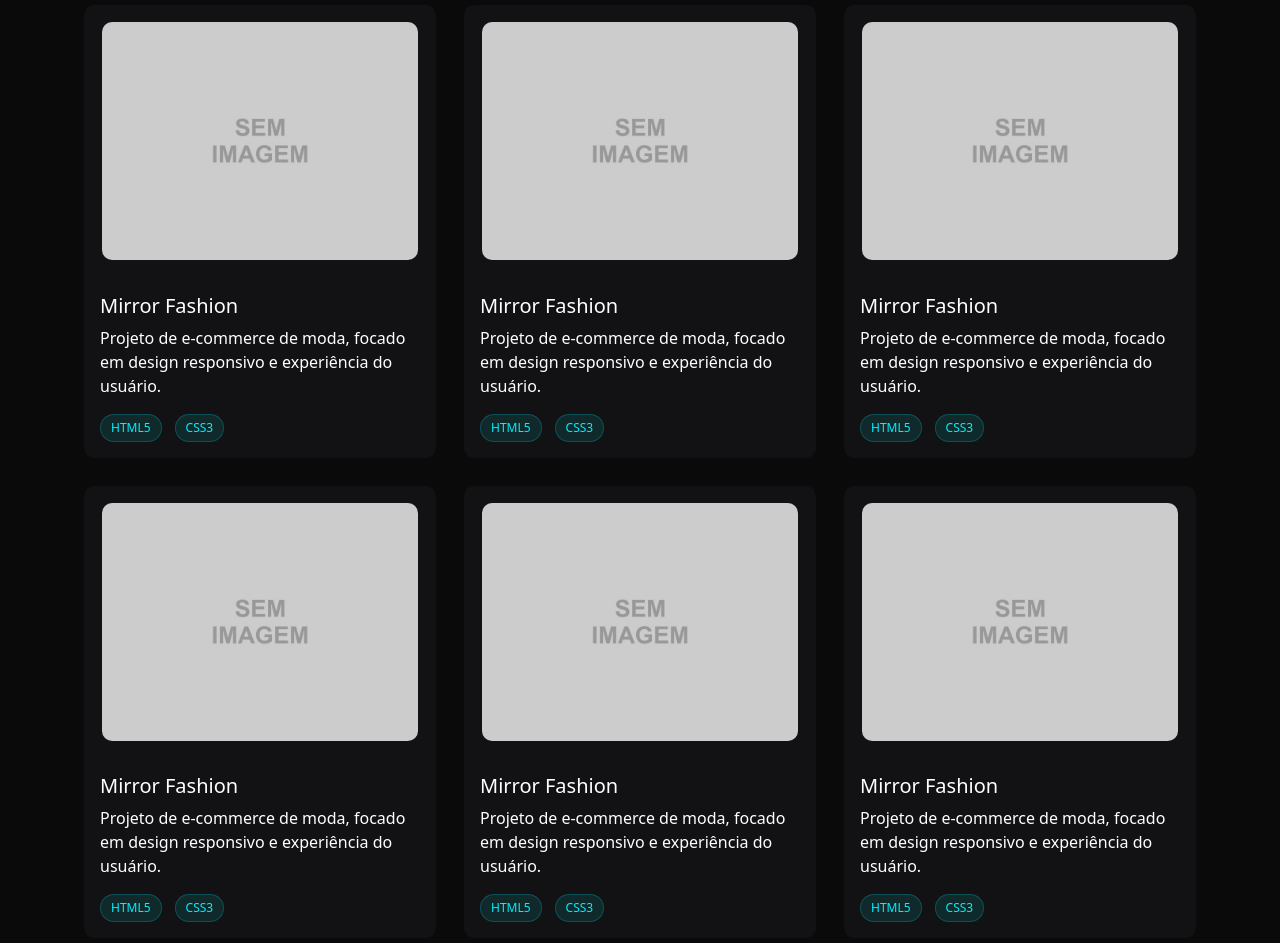
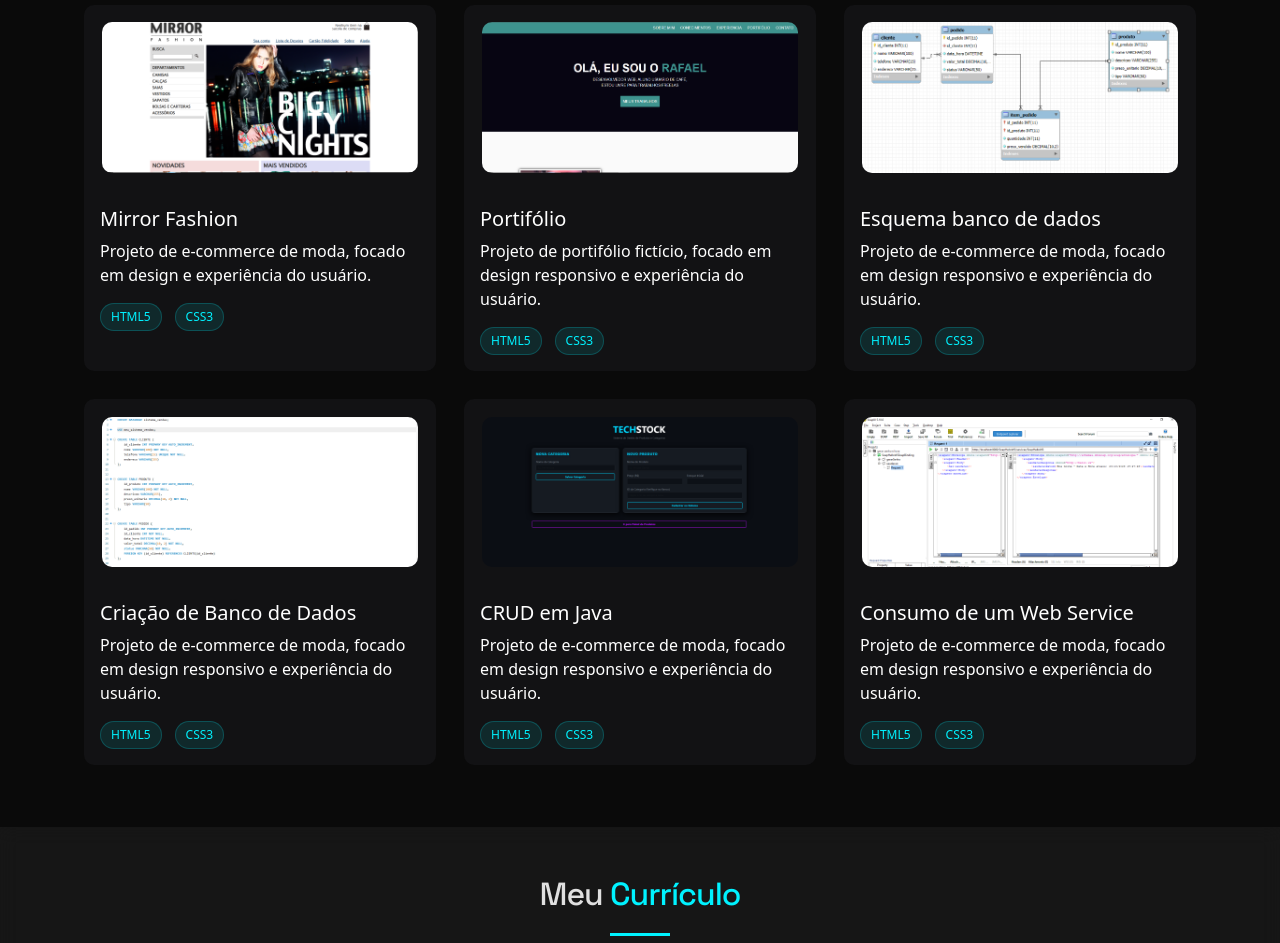
Before and after one commit to RafaelFassa/Portifolio, a plain HTML site: page index.html in a window 1280 px wide. Shown: the part 1547-2490 px from the top of the page. Drawn offline with nearby package versions, Linux system fonts and the light colour scheme; a web font is replaced by a local one.

Commit message:
alterações importantes

```diff
--- a/index.html
+++ b/index.html
@@ -5,6 +5,7 @@
     <meta name="viewport" content="width=device-width, initial-scale=1.0">
     <title>Rafael Fassa</title>
     <link href="https://cdn.jsdelivr.net/npm/bootstrap@5.3.8/dist/css/bootstrap.min.css" rel="stylesheet" integrity="sha384-sRIl4kxILFvY47J16cr9ZwB07vP4J8+LH7qKQnuqkuIAvNWLzeN8tE5YBujZqJLB" crossorigin="anonymous">
+    <link rel="icon" type="image/png" href="img/R-logo2.png">
     <link rel="stylesheet" href="css/style.css">
     <link rel="stylesheet" href="https://cdn.jsdelivr.net/npm/bootstrap-icons@1.11.3/font/bootstrap-icons.min.css">
 </head>
@@ -94,9 +95,39 @@
             <div class="col-12 col-sm-4 col-md-4">
                 <div class="animated-border-wrapper">
                     <a href="https://rafaelfassa.github.io/mirrorfashion2/" class="card h-100 text-white border-0">
-                        <img src="img/semimage.png" class="img-fluid" alt="Projeto Mirror Fashion">
+                        <img src="img/mirror.PNG" class="img-fluid" alt="Projeto Mirror Fashion">
                         <div class="card-body">
                             <h5 class="card-title">Mirror Fashion</h5>
+                            <p class="card-text">Projeto de e-commerce de moda, focado em design e experiência do usuário.</p>
+                            <div class="d-flex wrap gap-2 tech-stack">
+                                <span class="tech-tag">HTML5</span>
+                                <span class="tech-tag">CSS3</span>
+                            </div>
+                        </div>
+                    </a>
+                </div>
+            </div>
+            <div class="col-12 col-sm-4 col-md-4">
+                <div class="animated-border-wrapper">
+                    <a href="https://rafaelfassa.github.io/mirrorfashion2/" class="card h-100 text-white border-0">
+                        <img src="img/Portifolio_maciel.PNG" class="img-fluid" alt="Projeto Mirror Fashion">
+                        <div class="card-body">
+                            <h5 class="card-title">Portifólio</h5>
+                            <p class="card-text">Projeto de portifólio fictício, focado em design responsivo e experiência do usuário.</p>
+                            <div class="d-flex wrap gap-2 tech-stack">
+                                <span class="tech-tag">HTML5</span>
+                                <span class="tech-tag">CSS3</span>
+                            </div>
+                        </div>
+                    </a>
+                </div>
+            </div>
+            <div class="col-12 col-sm-4 col-md-4">
+                <div class="animated-border-wrapper">
+                    <a href="https://rafaelfassa.github.io/mirrorfashion2/" class="card h-100 text-white border-0">
+                        <img src="img/foto-esquema-banco.png" class="img-fluid" alt="Projeto Mirror Fashion">
+                        <div class="card-body">
+                            <h5 class="card-title">Esquema banco de dados</h5>
                             <p class="card-text">Projeto de e-commerce de moda, focado em design responsivo e experiência do usuário.</p>
                             <div class="d-flex wrap gap-2 tech-stack">
                                 <span class="tech-tag">HTML5</span>
@@ -109,9 +140,9 @@
             <div class="col-12 col-sm-4 col-md-4">
                 <div class="animated-border-wrapper">
                     <a href="https://rafaelfassa.github.io/mirrorfashion2/" class="card h-100 text-white border-0">
-                        <img src="img/semimage.png" class="img-fluid" alt="Projeto Mirror Fashion">
+                        <img src="img/Criação-Banco.png" class="img-fluid" alt="Projeto Mirror Fashion">
                         <div class="card-body">
-                            <h5 class="card-title">Mirror Fashion</h5>
+                            <h5 class="card-title">Criação de Banco de Dados</h5>
                             <p class="card-text">Projeto de e-commerce de moda, focado em design responsivo e experiência do usuário.</p>
                             <div class="d-flex wrap gap-2 tech-stack">
                                 <span class="tech-tag">HTML5</span>
@@ -124,9 +155,9 @@
             <div class="col-12 col-sm-4 col-md-4">
                 <div class="animated-border-wrapper">
                     <a href="https://rafaelfassa.github.io/mirrorfashion2/" class="card h-100 text-white border-0">
-                        <img src="img/semimage.png" class="img-fluid" alt="Projeto Mirror Fashion">
+                        <img src="img/crud-java.png" class="img-fluid" alt="Projeto Mirror Fashion">
                         <div class="card-body">
-                            <h5 class="card-title">Mirror Fashion</h5>
+                            <h5 class="card-title">CRUD em Java</h5>
                             <p class="card-text">Projeto de e-commerce de moda, focado em design responsivo e experiência do usuário.</p>
                             <div class="d-flex wrap gap-2 tech-stack">
                                 <span class="tech-tag">HTML5</span>
@@ -139,39 +170,9 @@
             <div class="col-12 col-sm-4 col-md-4">
                 <div class="animated-border-wrapper">
                     <a href="https://rafaelfassa.github.io/mirrorfashion2/" class="card h-100 text-white border-0">
-                        <img src="img/semimage.png" class="img-fluid" alt="Projeto Mirror Fashion">
+                        <img src="img/web-service-julio.png" class="img-fluid" alt="Projeto Mirror Fashion">
                         <div class="card-body">
-                            <h5 class="card-title">Mirror Fashion</h5>
-                            <p class="card-text">Projeto de e-commerce de moda, focado em design responsivo e experiência do usuário.</p>
-                            <div class="d-flex wrap gap-2 tech-stack">
-                                <span class="tech-tag">HTML5</span>
-                                <span class="tech-tag">CSS3</span>
-                            </div>
-                        </div>
-                    </a>
-                </div>
-            </div>
-            <div class="col-12 col-sm-4 col-md-4">
-                <div class="animated-border-wrapper">
-                    <a href="https://rafaelfassa.github.io/mirrorfashion2/" class="card h-100 text-white border-0">
-                        <img src="img/semimage.png" class="img-fluid" alt="Projeto Mirror Fashion">
-                        <div class="card-body">
-                            <h5 class="card-title">Mirror Fashion</h5>
-                            <p class="card-text">Projeto de e-commerce de moda, focado em design responsivo e experiência do usuário.</p>
-                            <div class="d-flex wrap gap-2 tech-stack">
-                                <span class="tech-tag">HTML5</span>
-                                <span class="tech-tag">CSS3</span>
-                            </div>
-                        </div>
-                    </a>
-                </div>
-            </div>
-            <div class="col-12 col-sm-4 col-md-4">
-                <div class="animated-border-wrapper">
-                    <a href="https://rafaelfassa.github.io/mirrorfashion2/" class="card h-100 text-white border-0">
-                        <img src="img/semimage.png" class="img-fluid" alt="Projeto Mirror Fashion">
-                        <div class="card-body">
-                            <h5 class="card-title">Mirror Fashion</h5>
+                            <h5 class="card-title">Consumo de um Web Service</h5>
                             <p class="card-text">Projeto de e-commerce de moda, focado em design responsivo e experiência do usuário.</p>
                             <div class="d-flex wrap gap-2 tech-stack">
                                 <span class="tech-tag">HTML5</span>
```
Also changed, not shown: img/Criação-Banco.png (added), img/Portifolio_maciel.PNG (added), img/R-logo.png (added), img/R-logo2.png (added), img/R.png (added), img/crud-java.png (added), img/foto-esquema-banco.png (added), img/mirror.PNG (added), img/web-service-julio.png (added).
